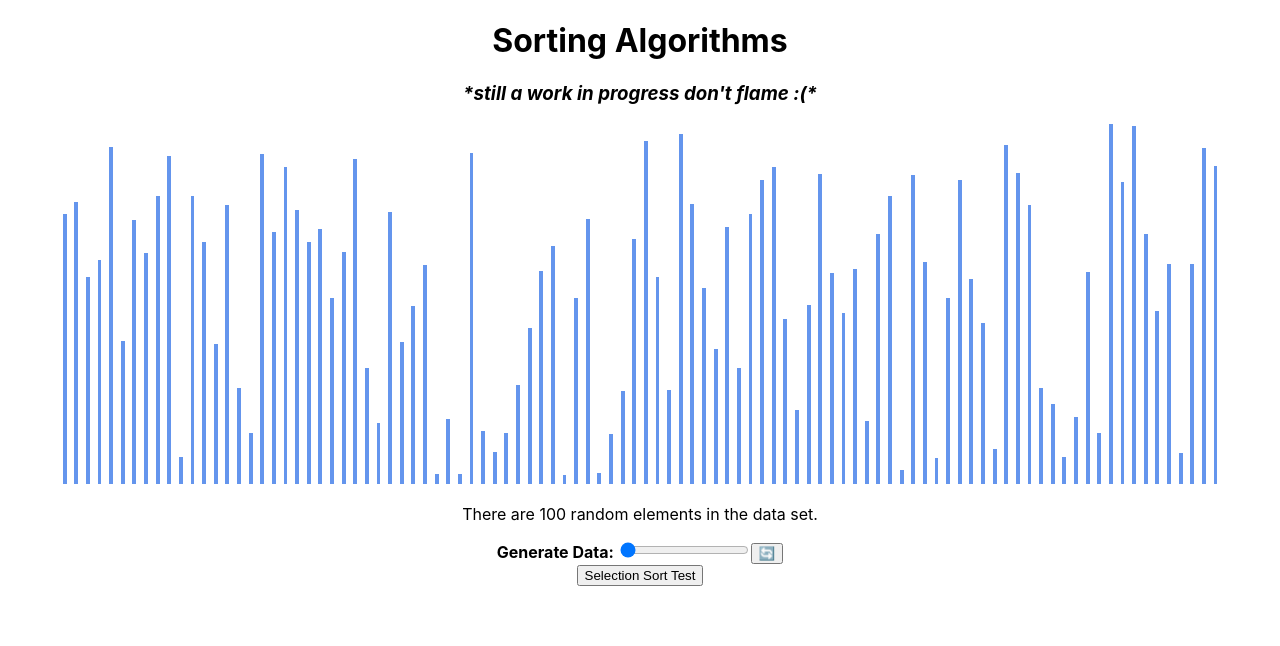
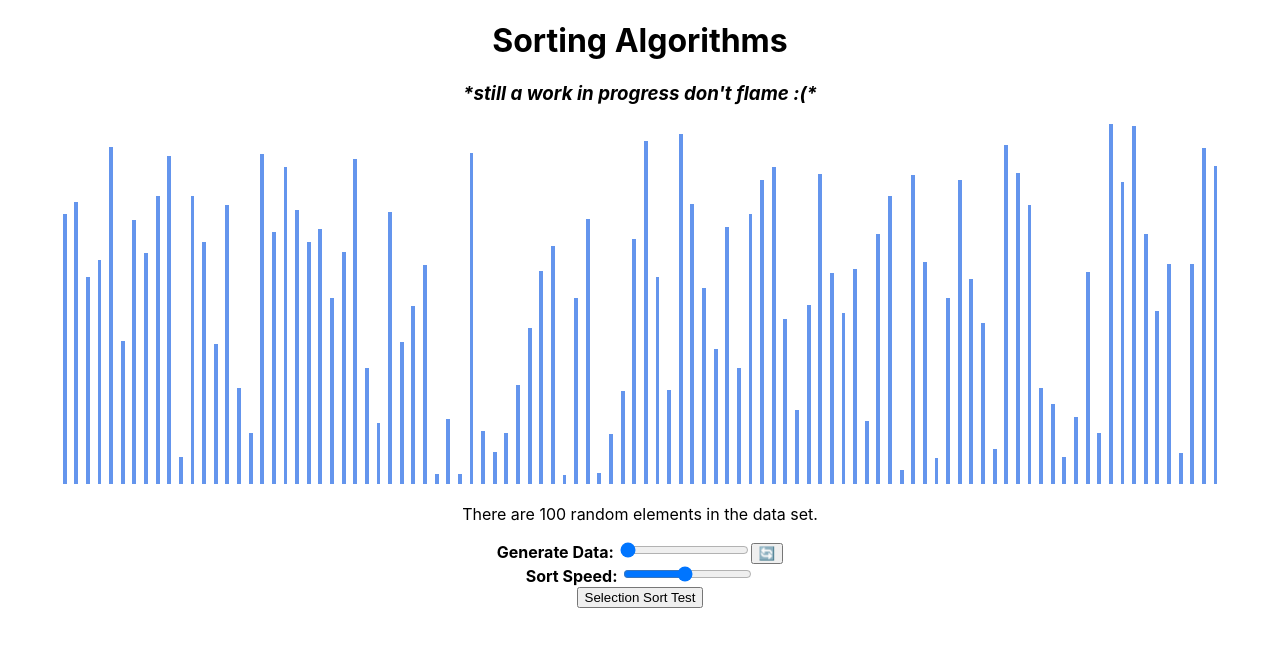
Before and after one commit to jmmabanta/sort-algo, a React (Create React App) app: page / in a window 1280 px wide. Shown: the top 646 px of the page. Built offline with nearby package versions, Linux system fonts and the light colour scheme.

Commit message:
Added slider to change animation speed

```diff
--- a/src/App.tsx
+++ b/src/App.tsx
@@ -17,7 +17,7 @@ const App = () => {
         <i>*still a work in progress don't flame :(*</i>
       </h3>
       <DataSetDisplay dataSet={dataState.dataSet} />
-      <DataSetSize dataSize={dataState} />
+      <DataSetSize dataSize={dataState} setSpeed={animState.setBaseSpeed} />
       <SortDataButtons sortData={animState.sortData} />
     </div>
   );
--- a/src/components/data-set/DataSetSize.tsx
+++ b/src/components/data-set/DataSetSize.tsx
@@ -5,11 +5,13 @@ interface DataProps {
     handleChange: (e: React.ChangeEvent<HTMLInputElement>) => void;
     regenerateNewData: () => void;
   };
+  setSpeed: (e: React.ChangeEvent<HTMLInputElement>) => void;
 }
 
 const DataSetSize = (props: DataProps) => {
   return (
-    <div id="data_size_form">
+    <div id="data_form">
+      <div id="set_size">
         <b>Generate Data: </b>
         <input
           type="range"
@@ -23,6 +25,19 @@ const DataSetSize = (props: DataProps) => {
         />
         <button onClick={props.dataSize.regenerateNewData}>🔄️</button>
       </div>
+      <div id="set_speed">
+        <b>Sort Speed: </b>
+        <input
+          type="range"
+          min={0.2}
+          max={4.0}
+          step={0.1}
+          defaultValue={2}
+          onInput={props.setSpeed}
+          onChange={props.setSpeed}
+        ></input>
+      </div>
+    </div>
   );
 };
 
--- a/src/components/data-set/DataSetState.tsx
+++ b/src/components/data-set/DataSetState.tsx
@@ -1,12 +1,5 @@
 import React, { useState } from 'react';
 import { PRIMARY_COLOR } from '../sort/SortAnimator';
-
-// Defines types for the hook
-type DataSizeType = {
-  handleChange: (e: React.ChangeEvent<HTMLInputElement>) => void;
-  regenerateNewData: () => void;
-  dataSet: number[];
-};
 
 // Generates random data
 const generateData = (size: number, height: number): number[] => {
@@ -25,10 +18,7 @@ export const setIsSorted = (value: boolean) => {
 
 export const getIsSorted = () => isSorted;
 
-export const useDataState = (
-  initialValue: number,
-  height: number
-): DataSizeType => {
+export const useDataState = (initialValue: number, height: number) => {
   const [dataSet, setDataSet] = useState(generateData(initialValue, height));
 
   // Used for direct user input in the field
--- a/src/components/sort/SortAnimator.tsx
+++ b/src/components/sort/SortAnimator.tsx
@@ -1,4 +1,4 @@
-import { useState, useEffect } from 'react';
+import React, { useState, useEffect } from 'react';
 import selectionSort from './algorithms/SelectionSort';
 import { setIsSorted } from '../data-set/DataSetState';
 
@@ -8,10 +8,6 @@ export type AlgorithmType = 'selection' | undefined;
 export const PRIMARY_COLOR = 'cornflowerblue';
 const COMPARISON_COLOR = 'red';
 const SORTED_COLOR = 'palegreen';
-
-// Base Animation Speed (speed for a data set size of 100)
-// Make this a slider later
-const BASE_SPEED = 1;
 
 const SortAnimator = (dataSet: number[]) => {
   /*
@@ -28,7 +24,7 @@ const SortAnimator = (dataSet: number[]) => {
   Currently unused, implement later when selection sort animation works.
   */
   useEffect(() => {
-    const userInputs = document.getElementById('data_size_form') as HTMLElement;
+    const userInputs = document.getElementById('data_form') as HTMLElement;
     if (animating) {
       userInputs.style.visibility = 'hidden';
     } else {
@@ -51,10 +47,16 @@ const SortAnimator = (dataSet: number[]) => {
     }
   };
 
+  let baseSpeed = 0.5;
+  const setBaseSpeed = (e: React.ChangeEvent<HTMLInputElement>) => {
+    baseSpeed = 1 / parseFloat(e.target.value);
+    console.log(baseSpeed);
+  };
+
   // Speed of animation (in ms)
   // Base speed is the speed in which a dataSet of length 100
   // goes at, and is then scaled to larger sizes
-  const ANIMATION_SPEED = (baseSpeed: number) => {
+  const ANIMATION_SPEED = () => {
     const multiplier = dataSet.length / 100;
     return baseSpeed / (multiplier * multiplier);
   };
@@ -94,12 +96,12 @@ const SortAnimator = (dataSet: number[]) => {
           setTimeout(() => {
             barOneStyles.backgroundColor = COMPARISON_COLOR;
             barTwoStyles.backgroundColor = COMPARISON_COLOR;
-          }, i * ANIMATION_SPEED(BASE_SPEED));
+          }, i * ANIMATION_SPEED());
           // Resets back to original color
           setTimeout(() => {
             barOneStyles.backgroundColor = PRIMARY_COLOR;
             barTwoStyles.backgroundColor = PRIMARY_COLOR;
-          }, (i + 1) * ANIMATION_SPEED(BASE_SPEED));
+          }, (i + 1) * ANIMATION_SPEED());
           break;
         case 'swap':
           setTimeout(() => {
@@ -112,7 +114,7 @@ const SortAnimator = (dataSet: number[]) => {
                 SORTED_COLOR;
               setAnimating(false);
             }
-          }, i * ANIMATION_SPEED(BASE_SPEED));
+          }, i * ANIMATION_SPEED());
           break;
         default:
           // This should in theory never print
@@ -122,7 +124,7 @@ const SortAnimator = (dataSet: number[]) => {
     }
   };
 
-  return { sortData };
+  return { sortData, setBaseSpeed };
 };
 
 export default SortAnimator;
```
Lines whose indentation alone changed are shown as unchanged.
